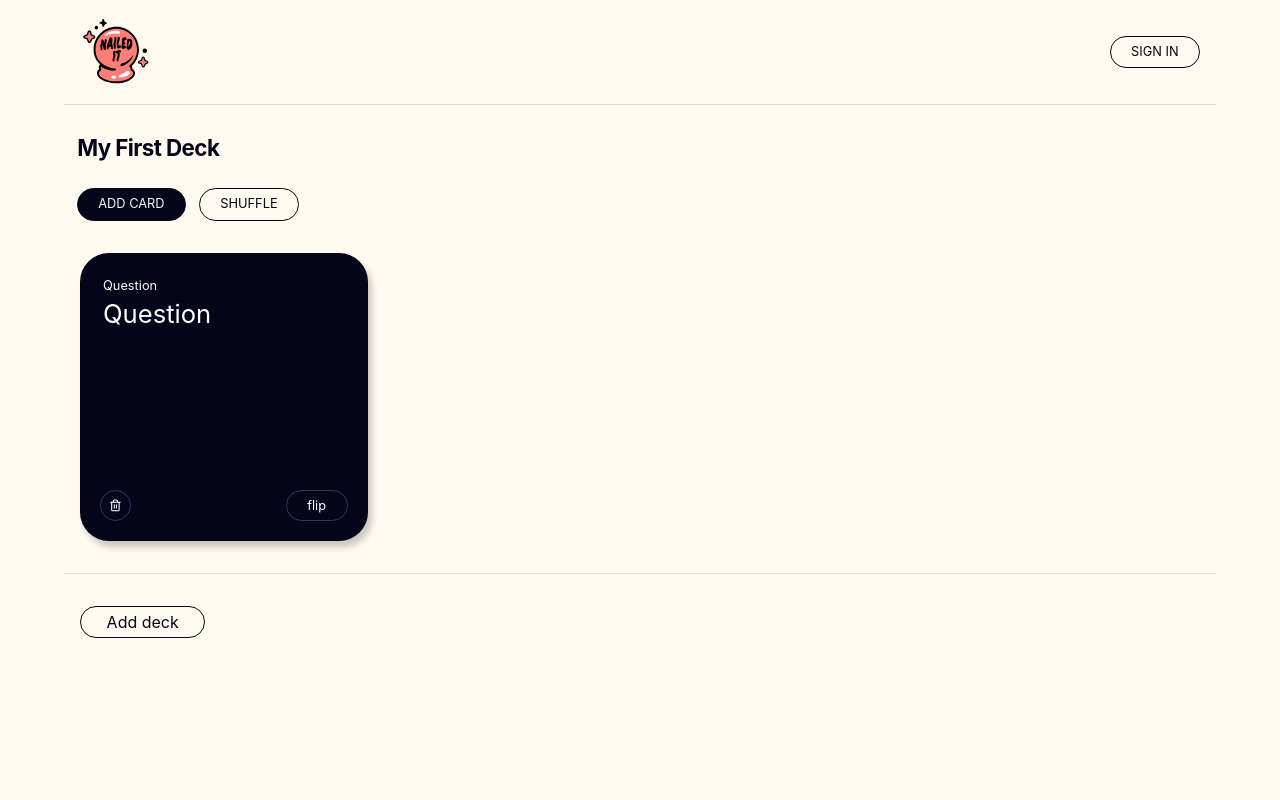
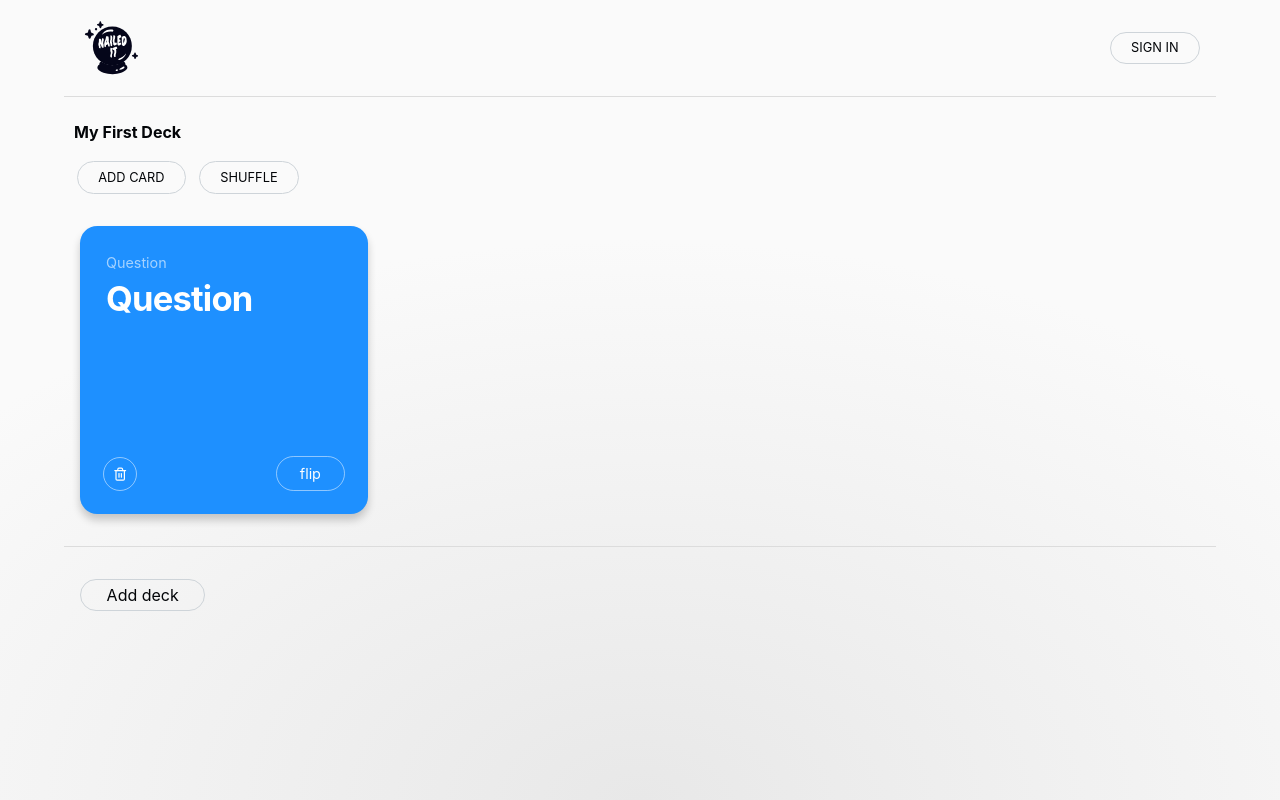
Before and after one commit to evilpaper/nailed-it, a React (Create React App) app: page / in a window 1280 px wide. Built offline with nearby package versions, Linux system fonts and the light colour scheme.

Commit message:
Tweak style, again

```diff
--- a/src/components/App.js
+++ b/src/components/App.js
@@ -2,7 +2,7 @@ import React, { useState, useEffect } from "react";
 import Decks from "./Decks";
 import "./app.css";
 import nanoid from "nanoid";
-import nailedItLogo from "./nailed-it-logo-peach.svg";
+import nailedItLogo from "./nailed-it-logo.svg";
 
 import START_DECKS from "./START_DECKS";
 
@@ -95,7 +95,7 @@ export default function App() {
     <div className="app">
       <div className="header">
         <div className="logo">
-          <img src={nailedItLogo} alt="Nailed It" width="72" height="72"></img>
+          <img src={nailedItLogo} alt="Nailed It" width="64" height="64"></img>
         </div>
         <button id="sign-in">Sign in</button>
       </div>
--- a/src/components/Card/Card.jsx
+++ b/src/components/Card/Card.jsx
@@ -67,7 +67,7 @@ export default function Card({
         <button className="card__delete" onClick={onDeleteCard}>
           <FiTrash2 />
         </button>
-        <p>Question</p>
+        <p className="card__front--header">Question</p>
         <textarea
           className="card__content"
           id="question"
--- a/src/components/Card/styles.css
+++ b/src/components/Card/styles.css
@@ -6,8 +6,9 @@
 
 .card {
   position: absolute;
-  background-color: #05061a;
-  border-radius: 10%;
+  background-color: #030508;
+  background-color: dodgerblue;
+  border-radius: 6%;
   text-align: center;
   width: 100%;
   height: 100%;
@@ -18,11 +19,11 @@
   align-items: start;
   padding-top: 4em;
   backface-visibility: hidden;
-  box-shadow: 4px 6px 6px 0 hsla(0, 0%, 0%, 0.2);
-  color: #fefefe;
+  box-shadow: 0px 6px 8px 0 hsla(0, 0%, 0%, 0.2);
+  color: white;
   flex-direction: column;
   padding: 1.8em;
-  font-size: 0.8em;
+  font-size: 0.9em;
 }
 
 .card__content {
@@ -37,9 +38,14 @@
   height: 76%;
   padding: 0;
   margin: 0;
-  background-color: #05061a;
-  color: #fefefe;
-  font-size: 2em;
+  background-color: #030508;
+  background-color: dodgerblue;
+  color: white;
+  font-size: 2.4em;
+  line-height: 1.1em;
+  padding-top: 0.2em;
+  font-weight: 700;
+  letter-spacing: -0.8px;
   -webkit-appearance: textfield;
 }
 
@@ -51,6 +57,10 @@
 
 .card__content:focus {
   outline: 0;
+}
+
+.card__front--header {
+  color: rgba(255, 255, 255, 0.6);
 }
 
 .card__delete {
@@ -65,7 +75,7 @@
   margin: 0;
   font-size: 1em;
   color: #fefefe;
-  border-color: #323566;
+  border-color: rgba(255, 255, 255, 0.5);
 }
 
 .card__delete:hover {
@@ -75,7 +85,7 @@
 }
 
 .card__delete--back {
-  border-color: #bcbdd2;
+  border-color: rgba(0, 0, 0, 0.5);
   color: #05061a;
 }
 
@@ -125,7 +135,7 @@
   font-size: 1em;
   height: 2.4em;
   color: #fefefe;
-  border-color: #323566;
+  border-color: rgba(255, 255, 255, 0.5);
 }
 
 .card__flip:hover {
@@ -135,8 +145,8 @@
 }
 
 .card__flip--back {
-  border-color: #bcbdd2;
-  color: #05061a;
+  border-color: #898989;
+  color: #030508;
 }
 
 .card__flip--back:hover {
--- a/src/components/Deck/styles.css
+++ b/src/components/Deck/styles.css
@@ -13,10 +13,9 @@
   text-align: left;
   cursor: pointer;
   background-color: transparent;
-  font-size: 1.4em;
+  font-size: 1em;
   font-weight: 700;
-  color: #05061a;
-  letter-spacing: -0.6px;
+  color: #030508;
 }
 
 .deck__name:focus {
@@ -53,8 +52,6 @@
   text-transform: uppercase;
   line-height: 2em;
   font-size: 0.8em;
-  background-color: #05061a;
-  color: whitesmoke;
 }
 
 .deck__shuffle-cards {
--- a/src/components/app.css
+++ b/src/components/app.css
@@ -4,7 +4,11 @@
 body {
   display: flex;
   justify-content: center;
-  background-color: floralwhite;
+  background-image: radial-gradient(
+    70% 70% at 50% 100%,
+    #e8e8e8 0%,
+    #fafafa 100%
+  );
   font-family: Helvetica, sans-serif;
 }
 
@@ -23,7 +27,7 @@ body {
 
 button {
   background-color: transparent;
-  border: 1px solid #05061a;
+  border: 1px solid #ced4d9;
   border-radius: 2em;
   line-height: 2em;
   margin-left: 1em;
@@ -31,11 +35,11 @@ button {
   padding-right: 1.6em;
   padding-top: 0.2em;
   padding-bottom: 0.2em;
-  color: #05061a;
+  color: #030508;
 }
 
 button:hover {
-  background-color: #05061a;
+  background-color: #030508;
   color: whitesmoke;
 }
 
```
